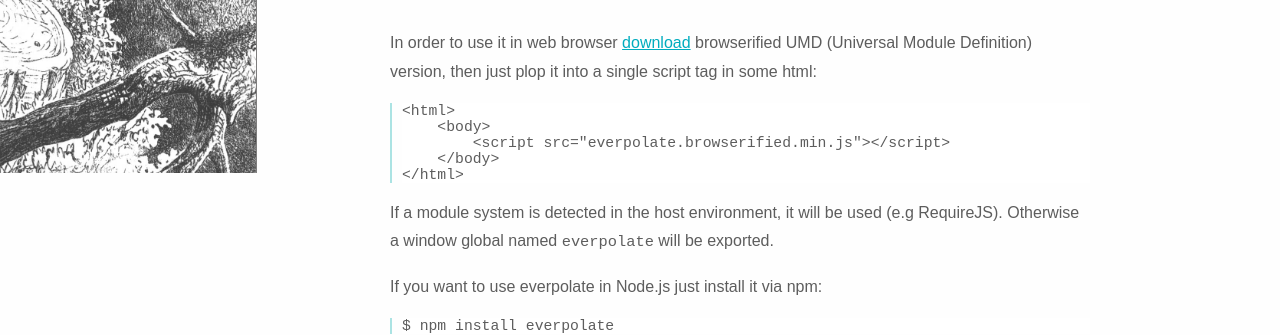
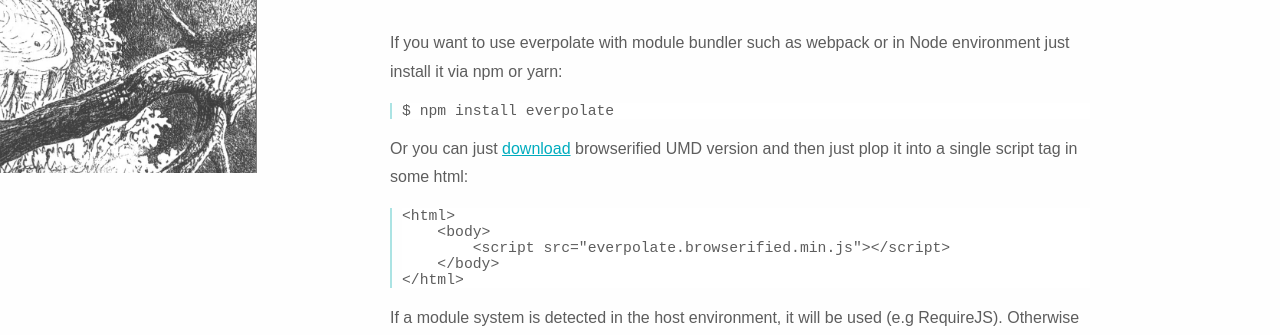
Before and after one commit to BorisChumichev/everpolate, a plain HTML site: page index.html in a window 1280 px wide. Shown: the part 627-962 px from the top of the page. Drawn offline with nearby package versions, Linux system fonts and the light colour scheme; some packages are replaced by stand-ins of ours; a web font is replaced by a local one.

Commit message:
Update index.html

```diff
--- a/index.html
+++ b/index.html
@@ -38,15 +38,15 @@
     <p>Everpolate provides a set of common interpolation algorithms implementations. Implementations given for interpolation <span class="emphasis">are also implementations for extrapolation</span>. It is written in JavaScript, so it could be used in web browser, Node and so forth. </p>
     <a href="https://github.com/BorisChumichev/everpolate">Go to GitHub repo</a>
     <h2>Installation & Usage</h2>
-    <p>In order to use it in web browser <a target="_blank" href="https://raw.githubusercontent.com/BorisChumichev/everpolate/master/everpolate.browserified.min.js">download</a> browserified UMD (Universal Module Definition) version, then just plop it into a single script tag in some html:</p>
+    <p>If you want to use everpolate with module bundler such as webpack or in Node environment just install it via npm or yarn:</p>
+    <pre><code>$ npm install everpolate</code></pre>
+    <p>Or you can just <a target="_blank" href="https://raw.githubusercontent.com/BorisChumichev/everpolate/master/everpolate.browserified.min.js">download</a> browserified UMD version and then just plop it into a single script tag in some html:</p>
 <pre><code>&lt;html&gt;
     &lt;body&gt;
         &lt;script src=&quot;everpolate.browserified.min.js&quot;&gt;&lt;/script&gt;
     &lt;/body&gt;
 &lt;/html&gt;</code></pre>
     <p>If a module system is detected in the host environment, it will be used (e.g RequireJS). Otherwise a window global named <code>everpolate</code> will be exported.</p>
-    <p>If you want to use everpolate in Node.js just install it via npm:</p>
-    <pre><code>$ npm install everpolate</code></pre>
     <h2>Documentation</h2>
     <h4>Contents</h4>
     <ol>
@@ -98,7 +98,7 @@ polynomial([3], [0, 1, 2], [1, 3, 2])
     <code>linearRegression(</code>$X$<code> {Array}, </code>$Y$<code> {Array}) → {Object}</code>
     <p>Estimates linear regression $f(x) = ax + b$ for the set of regressors $X$ and the set of regressands $Y$, returns an Object which has <code>slope</code>, <code>intercept</code>, <code>rSquared</code> and <code>evaluate</code> properties. <code>slope</code> property represents $a$ parameter of $f(x)$ equation, <code>intercept</code> property represents $b$ parameter of $f(x)$ equation. <code>rSquared</code> property represents the square of the Pearson product moment correlation coefficient through data points in $X$ and $Y$:</p>
     <p>$$ r^{2} = \left(\frac{N \sum x_{i} y_{i} - \sum x_{i} \sum y_{i}}{\sqrt{N \sum x_{i}^{2} - \left(\sum x_{i}\right)^{2}} \sqrt{N \sum y_{i}^{2} - \left(\sum y_{i}\right)^{2}} }\right)^2 $$</p>
-    <p><code>evaluate</code> property is a pointer to function which can be used to evaluate regression at a arbitrary number $x$.</p>
+    <p><code>evaluate</code> property is a pointer to function which can be used to evaluate regression at an arbitrary number $x$.</p>
     <pre><code>var linearRegression = require('everpolate').linearRegression
   , xValues = [0, 1, 2, 3, 4, 5]
   , yValues = [2, 3, 4, 5, 6, 7]
```
